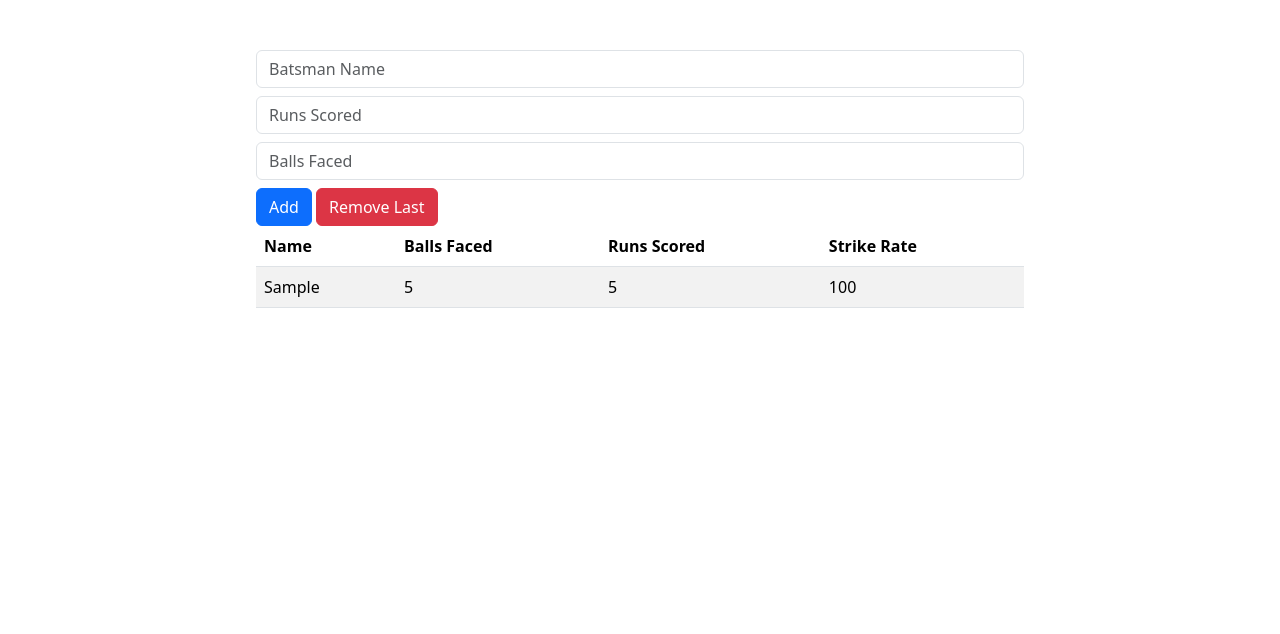
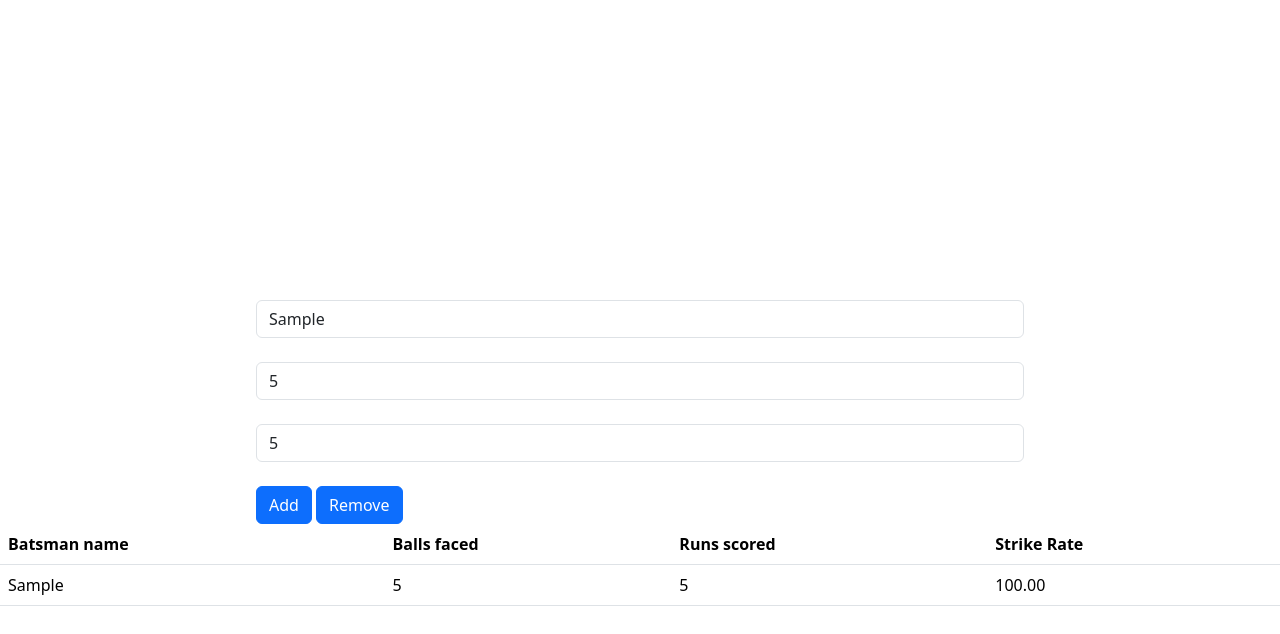
Before and after one commit to Kotti13/javascript_-assessment, a plain HTML site: page strike rate calculator/index.html in a window 1280 px wide. Both pictures are taken after typing "Sample", "5", "5" into the empty fields and a click on the button "Add". Drawn offline with nearby package versions, Linux system fonts and the light colour scheme.

Commit message:
strike rate code updated

```diff
--- a/strike rate calculator/index.html
+++ b/strike rate calculator/index.html
@@ -3,84 +3,81 @@
 <head>
     <meta charset="UTF-8">
     <meta name="viewport" content="width=device-width, initial-scale=1.0">
-    <title>Batsman Strike Rate Tracker</title>
+    <title>Strike rate</title>
     <link href="https://cdn.jsdelivr.net/npm/bootstrap@5.3.3/dist/css/bootstrap.min.css" rel="stylesheet" integrity="sha384-QWTKZyjpPEjISv5WaRU9OFeRpok6YctnYmDr5pNlyT2bRjXh0JMhjY6hW+ALEwIH" crossorigin="anonymous">
+</head>
 <style>
-        form {
-            padding-top: 50px;
+    form{
+        padding-top: 300px;
         width: 60%;
         margin: auto;
+
     }
-        .result-table {
-            margin-top: 20px;
-            width: 60%;
-            margin: auto;
+    div{
+        display: flex;
+        justify-content: space-between;
     }
+
 </style>
-</head>
 <body>
-    <form id="batsmanForm">
-        <input type="text" class="form-control mb-2" id="name" placeholder="Batsman Name" required>
-        <input type="number" class="form-control mb-2" id="runs" placeholder="Runs Scored" required>
-        <input type="number" class="form-control mb-2" id="balls" placeholder="Balls Faced" required>
-        <div>
-            <button type="button" id="addButton" class="btn btn-primary">Add</button>
-            <button type="button" id="removeButton" class="btn btn-danger">Remove Last</button>
-        </div>
+    <form action="">
+        <input type="text" class="form-control" id="name" placeholder="player name" required><br>
+        <input type="number" class="form-control" id="balls" placeholder="balls faced" required><br>
+        <input type="number" class="form-control" placeholder="runs scored" id="runs" required><br>
+
+        <button id="addButton" class="btn btn-primary" type="button">Add</button>
+        <button id="removeButton" class="btn btn-primary" type="button">Remove</button>
     </form>
-
-    <table class="table table-striped result-table" id="resultTable">
+    <table class="table" id="output">
         <thead>
             <tr>
-                <th>Name</th>
-                <th>Balls Faced</th>
-                <th>Runs Scored</th>
+                <th>Batsman name</th>
+                <th>Balls faced</th>
+                <th>Runs scored</th>
                 <th>Strike Rate</th>
             </tr>
         </thead>
         <tbody>
-            <!-- Rows will be appended here -->
+
         </tbody>
       </table>
 
+</body>
 <script>
-        document.getElementById('addButton').addEventListener('click', function() {
-            const name = document.getElementById('name').value;
-            const runs = parseFloat(document.getElementById('runs').value);
-            const balls = parseFloat(document.getElementById('balls').value);
-            let strikeRate;
-
-            if (balls > 0) {
-                strikeRate = (runs * 100) / balls;
-
-                // Create a new row
-                const tableRow = document.createElement('tr');
-                tableRow.innerHTML = `
+    const addbutton=document.getElementById("addButton");
+    addbutton.addEventListener("click",function(){
+        const name=document.getElementById("name").value;
+        const balls=parseFloat(document.getElementById("balls").value);
+        const runs=parseFloat(document.getElementById("runs").value);
+        let strikerate=0;
+        if(balls>0){
+            strikerate=(runs*100)/balls;
+            const tablerow=document.createElement("tr");
+        tablerow.innerHTML=`
                     <td>${name}</td>
                     <td>${balls}</td>
                     <td>${runs}</td>
-                    <td>${strikeRate}</td>
+                    <td>${strikerate.toFixed(2)}</td>
                 `;
-
-                // Append the new row to the table body
-                document.querySelector('#resultTable tbody').appendChild(tableRow);
-            } else {
-                alert('Balls faced must be greater than 0.');
+                document.querySelector('#output tbody').appendChild(tablerow);
+        }
+        else {
+                alert('Batsman duck out.');
             }
 
-            // Clear the input fields after adding
-            document.getElementById('batsmanForm').reset();
     });
-
-        document.getElementById('removeButton').addEventListener('click', function() {
-            const tableBody = document.querySelector('#resultTable tbody');
-            const lastRow = tableBody.lastElementChild;
-            if (lastRow) {
-                tableBody.removeChild(lastRow);
-            } else {
-                alert('No rows to remove.');
+    const remove=document.getElementById("removeButton");
+    remove.addEventListener("click",function(){
+        const nameToRemove = document.getElementById("name").value.trim();
+        const rows = document.querySelectorAll('#output tbody tr');
+        for (const row of rows) {
+            const nameCell = row.cells[0];
+            if (nameCell && nameCell.textContent === nameToRemove) {
+                row.remove();
+                return;
             }
-        });
+        }
+        alert('Batsman not found.');
+    })
 </script>
-</body>
 </html>
```
Lines whose indentation alone changed are shown as unchanged.
